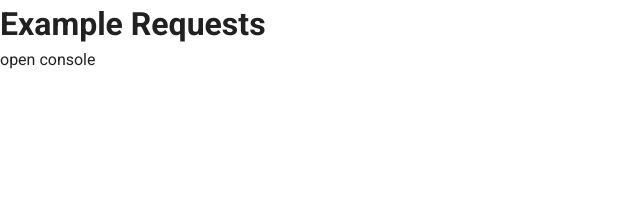
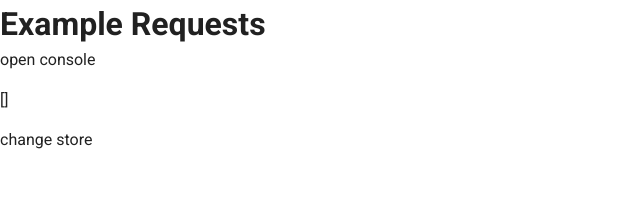
Before and after one commit to Ashish503-web/road_cube_local, a Vue app: page /example-backend-request in a window 1280 px wide. Shown: the top 202 px of the page, without its empty margins (0-640 px from the left). Built offline with nearby package versions, Linux system fonts and the light colour scheme; no server answers; a web font is replaced by a local one; what v-mask would draw is missing.

Commit message:
creaete stroe example modules

```diff
--- a/src/main.js
+++ b/src/main.js
@@ -1,7 +1,7 @@
 import Vue from "vue";
 import App from "./App.vue";
 import router from "./router";
-import store from "./store";
+import store from "./store/store";
 import vuetify from "./plugins/vuetify";
 import VueMask from "v-mask";
 
--- /dev/null
+++ b/src/store/exampleModule/actions.js
@@ -0,0 +1,8 @@
+export default {
+    setExamples({ commit, state },{componentThis,url}) {
+        componentThis.globalGetItem(url).then(response => {
+            console.log('Get Items Example', response)
+            commit('SET_EXAMPLE',response.data)
+        });
+    }
+}
--- /dev/null
+++ b/src/store/exampleModule/exampleModule.js
@@ -0,0 +1,13 @@
+
+import state from './state.js'
+import mutations from './mutations.js'
+import actions from './actions.js'
+import getters from './getters.js'
+
+export default {
+    namespaced: true,
+    state,
+    mutations,
+    actions,
+    getters
+}
--- /dev/null
+++ b/src/store/exampleModule/getters.js
@@ -0,0 +1,6 @@
+export default {
+    examples: state => {
+        return state.examples
+    },
+
+}
--- /dev/null
+++ b/src/store/exampleModule/mutations.js
@@ -0,0 +1,5 @@
+export default {
+    SET_EXAMPLE(state , payload){
+        state.examples = payload;
+    }
+}
--- /dev/null
+++ b/src/store/exampleModule/state.js
@@ -0,0 +1,3 @@
+export default {
+    examples: [],
+}
--- a/src/store/index.js
+++ b/src/store/store.js
@@ -2,6 +2,7 @@ import Vue from 'vue'
 import Vuex from 'vuex'
 
 Vue.use(Vuex)
+import exampleModule from './exampleModule/exampleModule'
 
 export default new Vuex.Store({
   state: {
@@ -10,6 +11,10 @@ export default new Vuex.Store({
   },
   actions: {
   },
+  getters:{
+
+  },
   modules: {
+    exampleModule
   }
 })
--- a/src/views/ExampleBackendRequest.vue
+++ b/src/views/ExampleBackendRequest.vue
@@ -1,43 +1,66 @@
 <template>
     <div>
         <h1>Example Requests</h1>
-        <p>open  console</p>
+        <p>open console</p>
+        <p>{{examples}}</p>
+        <button @click="changeHandler">change store</button>
     </div>
 </template>
 <script>
-    import {deleteExample,getExample,patchExample,postExample,putExample} from '@/endponits/exampleBackendRequestEndpoints'
+    import {
+        deleteExample,
+        getExample,
+        patchExample,
+        postExample,
+        putExample
+    } from '@/endponits/exampleBackendRequestEndpoints'
+    import {mapActions, mapGetters, mapState} from "vuex";
     export default {
-        created(){
+        created() {
             /**
              * Get Items Example
              */
-            this.globalGetItem(getExample).then(response=>{
-                console.log('Get Items Example',response)
+            this.globalGetItem(getExample).then(response => {
+                console.log('Get Items Example', response)
             });
             /**
              * Create post method Example
              */
-            this.globalCreateItem(postExample).then(response=>{
-                console.log('Post update Item Example',response)
+            this.globalCreateItem(postExample).then(response => {
+                console.log('Post update Item Example', response)
             });
             /**
              * Put update Item Example
              */
-            this.globalEditItemWithPutMethod(putExample).then(response=>{
-                console.log('Put update Item Example',response)
+            this.globalEditItemWithPutMethod(putExample).then(response => {
+                console.log('Put update Item Example', response)
             });
             /**
              * Patch update Item Example
              */
-            this.globalEditItemWithPatchMethod(patchExample).then(response=>{
-                console.log('Patch update Item Example',response)
+            this.globalEditItemWithPatchMethod(patchExample).then(response => {
+                console.log('Patch update Item Example', response)
             });
             /**
              * Delete  Example
              */
-            this.globalDeleteItem(deleteExample).then(response=>{
-                console.log('Delete Example',response)
+            this.globalDeleteItem(deleteExample).then(response => {
+                console.log('Delete Example', response)
             });
-        }
+        },
+        methods:{
+            ...mapActions({setExamples:'exampleModule/setExamples'}),
+            changeHandler(){
+                const data={
+                    url:getExample,
+                    componentThis:this
+                }
+               this.setExamples(data)
+            }
+        },
+        computed: {
+            ...mapState({examples: state => state.exampleModule.examples}),
+        },
+
     }
 </script>
```
